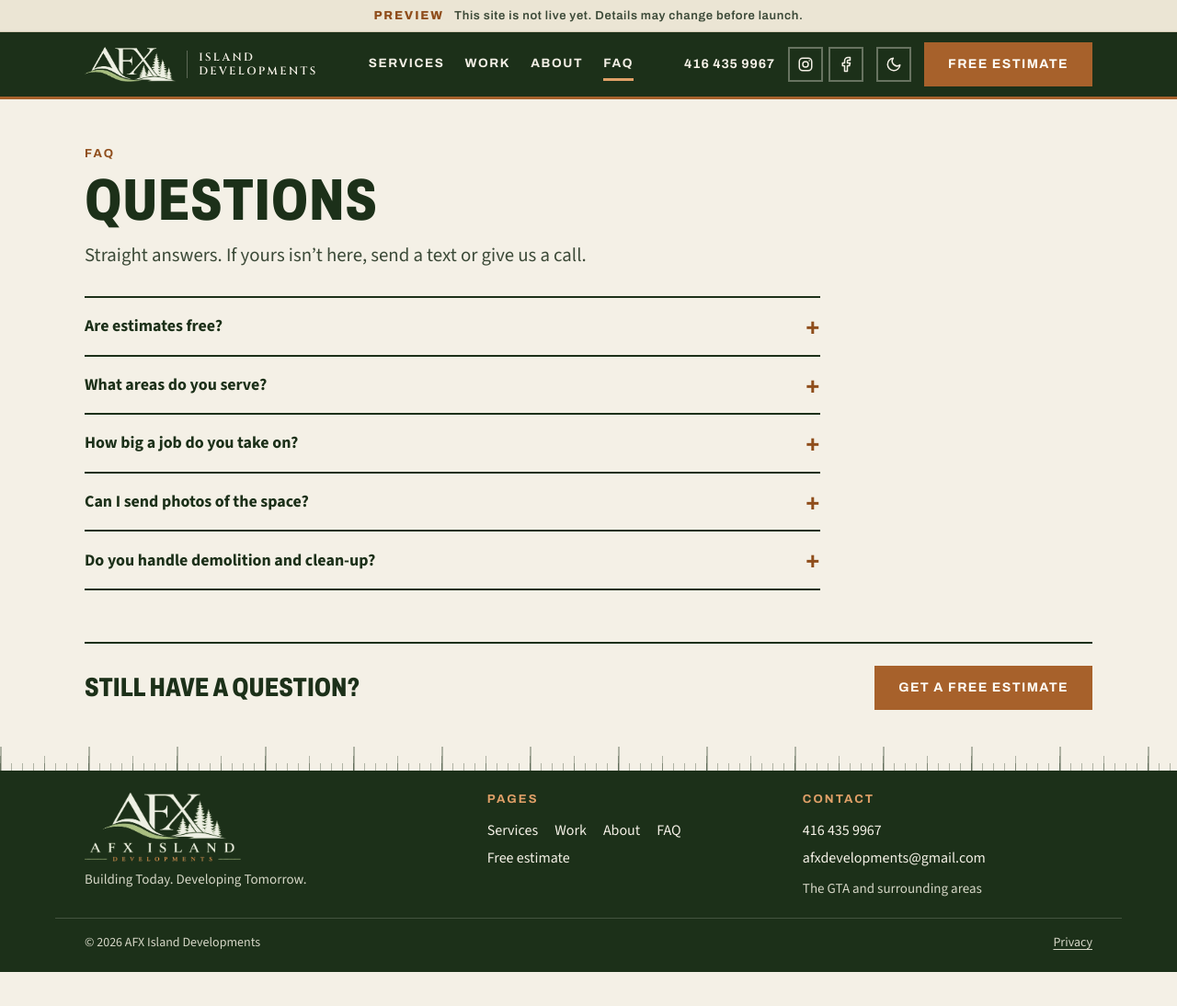
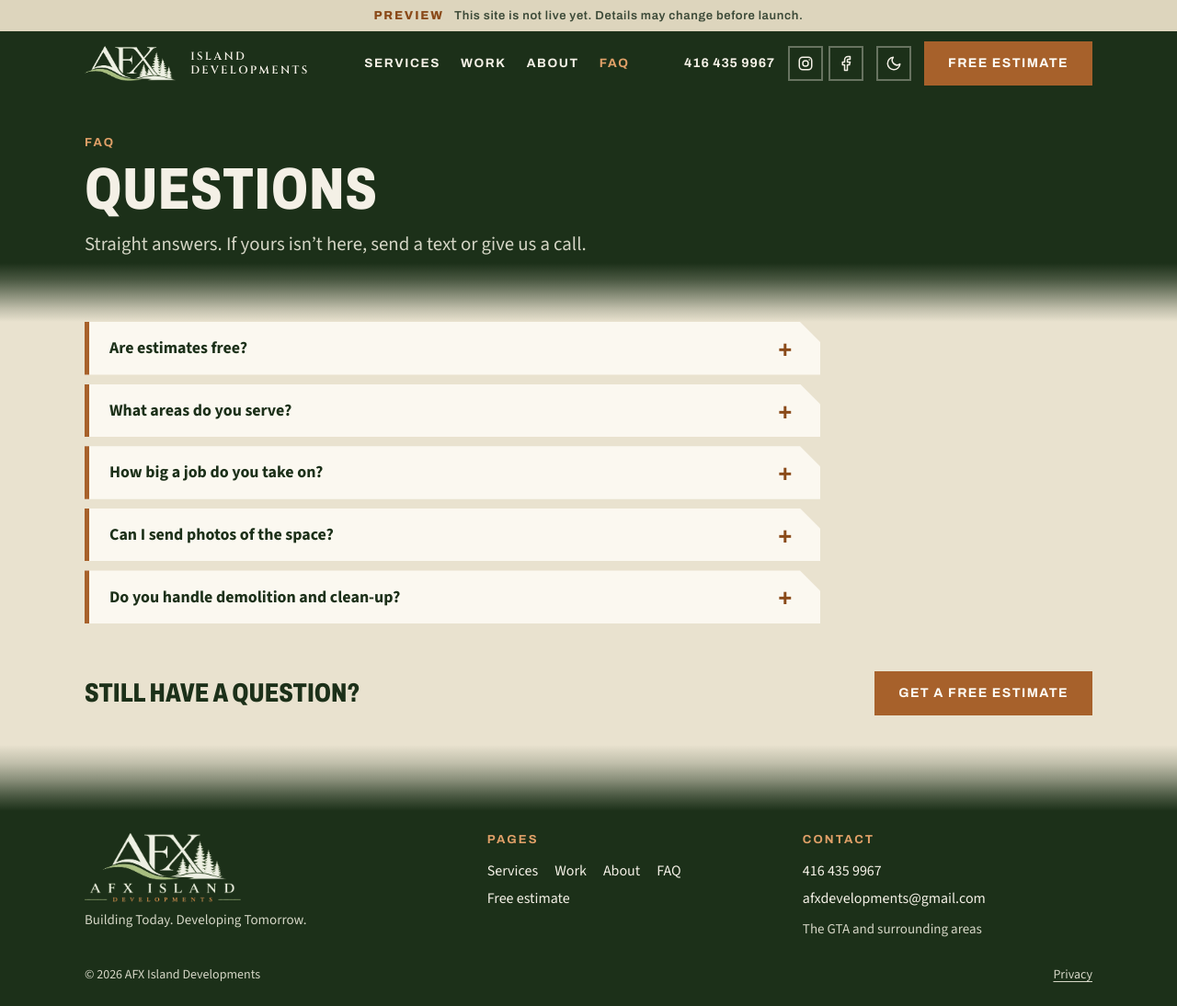
Before and after one commit to MarcosPila/afx-island-developments, a plain HTML site: page faq.html in a window 1280 px wide. Shown: the whole page at 92% size. Before the commit the page ends 1057 px from the top, so only its background shows below. Drawn offline with Linux system fonts and the light colour scheme.

Commit message:
Seamless look: remove ruler and divider lines, fade bands into the page, make cards the focal surface
- Remove the ruler edge; hero, inner-page headers and footer now fade smoothly into the page
- Remove hard lines: header border, section rules, FAQ/privacy/contact dividers, footer rule, logo divider, mobile menu lines
- FAQ questions become plates; active nav item shown by colour
- Deeper page canvas with the lightest surface on the cards (both themes); contrast checked
- Update README

Co-Authored-By: Claude Sonnet 5.5 <noreply@anthropic.com>

```diff
--- a/css/site.css
+++ b/css/site.css
@@ -6,11 +6,10 @@
   --cream: #f4f0e6;            /* the light colour used on the dark bands (header, hero, footer) */
   --on-dark: #d5d6c6;
   /* theme tokens (light) */
-  --paper: #f4f0e6; --alt: #ebe5d4; --card: #fbf8f0; --field: #fffdf7;
-  --ink: #1c3019; --ink-2: #3b4937; --ink-3: #566352;
+  --paper: #e9e2cf; --alt: #ddd5bd; --card: #fbf8f0; --field: #fffdf7;
+  --ink: #1c3019; --ink-2: #3b4937; --ink-3: #4f5c4b;
   --edge: #1c3019; --edge-strong: #1c3019; --line: #d6cdb6;
-  --accent-text: #8f4d1b; --olive-line: #5b623d; --sel-bg: #1c3019; --sel-fg: #f4f0e6; --err: #a8261e;
-  --tick-page: rgb(28 48 25 / .32);
+  --accent-text: #8a4a19; --olive-line: #5b623d; --sel-bg: #1c3019; --sel-fg: #f4f0e6; --err: #a8261e;
   color-scheme: light;
   --display: 'Archivo', ui-sans-serif, system-ui, sans-serif;
   --serif: 'Cinzel', Georgia, serif;
@@ -18,17 +17,17 @@
   --max: 1160px; --gutter: clamp(16px, 4vw, 32px);
 }
 @media (prefers-color-scheme: dark) { :root:not([data-theme="light"]) {
-  --paper: #0e180d; --alt: #142213; --card: #162615; --field: #0c140b;
+  --paper: #0b140a; --alt: #122011; --card: #1b2f1a; --field: #09110a;
   --ink: #eef0e4; --ink-2: #c9d0bf; --ink-3: #9aa795;
   --edge: #3d5638; --edge-strong: #7d9277; --line: #2a3d29;
   --accent-text: #e0a068; --olive-line: #7f8b55; --sel-bg: #eef0e4; --sel-fg: #1c3019; --err: #ff9b8f;
-  --tick-page: rgb(244 240 230 / .2); color-scheme: dark; } }
+  color-scheme: dark; } }
 :root[data-theme="dark"] {
-  --paper: #0e180d; --alt: #142213; --card: #162615; --field: #0c140b;
+  --paper: #0b140a; --alt: #122011; --card: #1b2f1a; --field: #09110a;
   --ink: #eef0e4; --ink-2: #c9d0bf; --ink-3: #9aa795;
   --edge: #3d5638; --edge-strong: #7d9277; --line: #2a3d29;
   --accent-text: #e0a068; --olive-line: #7f8b55; --sel-bg: #eef0e4; --sel-fg: #1c3019; --err: #ff9b8f;
-  --tick-page: rgb(244 240 230 / .2); color-scheme: dark; }
+  color-scheme: dark; }
 
 *, *::before, *::after { box-sizing: border-box; }
 html { -webkit-text-size-adjust: 100%; }
@@ -54,7 +53,7 @@ p { margin: 0 0 14px; }
 .lede { font-size: clamp(1.1rem, 1rem + .4vw, 1.3rem); color: var(--ink-2); max-width: 56ch; }
 
 /* preview bar (removed at launch, see README) */
-.preview-bar { background: var(--alt); color: var(--ink-2); text-align: center; padding: 8px var(--gutter); font: 600 13px/1.4 var(--display); letter-spacing: .05em; border-bottom: 1px solid var(--line); }
+.preview-bar { background: var(--alt); color: var(--ink-2); text-align: center; padding: 8px var(--gutter); font: 600 13px/1.4 var(--display); letter-spacing: .05em; }
 .preview-bar b { font-weight: 800; text-transform: uppercase; letter-spacing: .14em; margin-right: 8px; color: var(--accent-text); }
 
 /* buttons */
@@ -66,18 +65,18 @@ p { margin: 0 0 14px; }
 .dark .btn.ghost:hover { background: var(--cream); color: var(--forest); border-color: var(--cream); }
 
 /* header: dark in both themes, so text on it is always the light colour */
-.site-header { background: var(--forest); color: var(--cream); border-bottom: 3px solid var(--copper); }
+.site-header { background: var(--forest); color: var(--cream); }
 .bar { display: flex; align-items: center; gap: 24px; min-height: 70px; }
 .logo { display: flex; align-items: center; gap: 12px; color: var(--cream); text-decoration: none; }
 .logo img { height: 38px; width: auto; display: block; }
-.logo span { font: 600 12px/1.25 var(--serif); letter-spacing: .2em; text-transform: uppercase; padding-left: 12px; border-left: 1px solid rgb(244 240 230 / .3); color: var(--cream); }
+.logo span { font: 600 12px/1.25 var(--serif); letter-spacing: .2em; text-transform: uppercase; padding-left: 4px; color: var(--cream); }
 /* the wordmark always keeps the light colour against the dark header, including on hover and focus */
 .dark a.logo:hover, .dark a.logo:focus-visible { color: var(--cream); }
-.dark a.logo:hover span { color: var(--cream); border-left-color: var(--copper-light); }
+.dark a.logo:hover span { color: var(--cream); }
 .nav { display: flex; gap: 22px; margin-inline: auto; }
-.nav a { color: var(--cream); text-decoration: none; font: 700 13.5px/1 var(--display); letter-spacing: .12em; text-transform: uppercase; padding: 10px 0; border-bottom: 3px solid transparent; }
+.nav a { color: var(--cream); text-decoration: none; font: 700 13.5px/1 var(--display); letter-spacing: .12em; text-transform: uppercase; padding: 10px 0; }
 .dark .nav a:hover { color: var(--copper-light); }
-.nav a[aria-current="page"] { border-bottom-color: var(--copper-light); }
+.nav a[aria-current="page"] { color: var(--copper-light); }
 .nav .nav-est, .nav-social { display: none; }
 .bar-end { display: flex; align-items: center; gap: 14px; }
 .phone { color: var(--cream); text-decoration: none; font: 700 14px/1 var(--display); letter-spacing: .06em; white-space: nowrap; }
@@ -94,38 +93,47 @@ p { margin: 0 0 14px; }
 .btn.est { white-space: nowrap; }
 
 /* hero */
-.hero { position: relative; background: var(--forest); color: var(--cream); padding: clamp(28px, 4.5vw, 56px) 0 clamp(52px, 6vw, 64px); }
+/* the dark bands fade smoothly into the page: no edges, no rules */
+.hero, .page-head { --fade: 110px; background: linear-gradient(to bottom,
+  var(--forest) 0, var(--forest) calc(100% - var(--fade)),
+  color-mix(in srgb, var(--forest) 78%, var(--paper)) calc(100% - var(--fade) * .72),
+  color-mix(in srgb, var(--forest) 48%, var(--paper)) calc(100% - var(--fade) * .46),
+  color-mix(in srgb, var(--forest) 20%, var(--paper)) calc(100% - var(--fade) * .22),
+  var(--paper) 100%); color: var(--cream); }
+.hero { position: relative; padding: clamp(28px, 4.5vw, 56px) 0 calc(var(--fade) + 6px); }
 .hero-grid { display: grid; grid-template-columns: 1.25fr .75fr; gap: 48px; align-items: center; }
 .hero .eyebrow { color: var(--copper-light); }
 .hero h1 { margin: 12px 0 14px; }
 .hero .lede { color: var(--on-dark); margin-bottom: 0; }
 .actions { display: flex; flex-wrap: wrap; gap: 12px; margin-top: 24px; }
 .hero-logo { width: 100%; max-width: 380px; justify-self: end; }
-.facts { list-style: none; display: flex; flex-wrap: wrap; gap: 8px 32px; margin: 28px 0 0; padding: 16px 0 0; border-top: 1px solid rgb(244 240 230 / .2); color: var(--on-dark); font-size: 15px; }
+.facts { list-style: none; display: flex; flex-wrap: wrap; gap: 8px 32px; margin: 30px 0 0; padding: 0; color: var(--on-dark); font-size: 15px; }
 .facts b { font: 800 17px var(--display); color: var(--cream); margin-right: 4px; }
 
-/* tape-measure edge: a faint ruler along the bottom of the hero and the top of the footer */
-.ruler, .footer-ruler { --t: rgb(244 240 230 / .24); height: 26px; background:
-  linear-gradient(90deg, var(--t) 0 2px, transparent 2px) 0 100% / 96px 26px repeat-x,
-  linear-gradient(90deg, var(--t) 0 1px, transparent 1px) 0 100% / 48px 16px repeat-x,
-  linear-gradient(90deg, var(--t) 0 1px, transparent 1px) 0 100% / 12px 8px repeat-x; }
-.ruler { position: absolute; left: 0; right: 0; bottom: 0; }
-.footer-ruler { --t: var(--tick-page); margin-top: clamp(20px, 3vw, 32px); }
+/* soft fade from the page into the footer */
+.footer-fade { height: 72px; margin-top: clamp(12px, 2vw, 24px); background: linear-gradient(to bottom,
+  var(--paper) 0,
+  color-mix(in srgb, var(--forest) 20%, var(--paper)) 28%,
+  color-mix(in srgb, var(--forest) 48%, var(--paper)) 54%,
+  color-mix(in srgb, var(--forest) 78%, var(--paper)) 78%,
+  var(--forest) 100%); }
 
 /* sections */
 .section { padding: clamp(32px, 5vw, 60px) 0 clamp(8px, 1.5vw, 16px); }
 .section-head { display: flex; justify-content: space-between; align-items: baseline; flex-wrap: wrap; gap: 8px 16px; margin-bottom: 22px; }
 .more { font: 700 13px/1 var(--display); letter-spacing: .12em; text-transform: uppercase; }
-.page-head { padding: clamp(28px, 4.5vw, 52px) 0 clamp(16px, 2.5vw, 28px); }
+.page-head { --fade: 64px; padding: clamp(24px, 4vw, 44px) 0 calc(var(--fade) + 4px); }
 .page-head h1 { font-size: clamp(2.4rem, 1.5rem + 3.4vw, 4rem); margin: 10px 0 12px; }
-.page-head .lede { margin: 0; }
-.cta-row { display: flex; justify-content: space-between; align-items: center; flex-wrap: wrap; gap: 16px 32px; margin-top: clamp(32px, 5vw, 56px); padding-top: 24px; border-top: 2px solid var(--edge); }
+.page-head .lede { margin: 0; color: var(--on-dark); }
+.page-head .eyebrow { color: var(--copper-light); }
+.page-head .updated { color: var(--on-dark); }
+.cta-row { display: flex; justify-content: space-between; align-items: center; flex-wrap: wrap; gap: 16px 32px; margin-top: clamp(32px, 5vw, 52px); }
 .cta-row p { margin: 0; font: 800 clamp(1.3rem, 1rem + 1.2vw, 1.8rem)/1.1 var(--display); font-stretch: 75%; text-transform: uppercase; }
 
 /* cards: tonal plates with one cut corner and a copper edge */
-.tile, .svc, .proj, .step, .stat, .panel { --cut: 30px; background: var(--alt); border: 0; border-left: 5px solid var(--copper);
+.tile, .svc, .proj, .step, .stat, .panel, .faq details { --cut: 30px; background: var(--card); border: 0; border-left: 5px solid var(--copper);
   clip-path: polygon(0 0, calc(100% - var(--cut)) 0, 100% var(--cut), 100% 100%, 0 100%); }
-.tile, .step, .stat { --cut: 22px; }
+.tile, .step, .stat, .faq details { --cut: 22px; }
 .tile .n, .svc .n { display: inline-block; align-self: flex-start; margin: 0; padding: 5px 9px 4px; background: var(--copper); color: #fffdf7; font: 700 12px/1 var(--display); letter-spacing: .14em; }
 
 /* service tiles (home) and cards (services page) */
@@ -138,7 +146,7 @@ p { margin: 0 0 14px; }
 .tile:hover p { color: inherit; }
 .svc-grid { display: grid; grid-template-columns: repeat(auto-fit, minmax(250px, 1fr)); gap: 16px; }
 .svc { display: flex; flex-direction: column; gap: 10px; padding: 22px 20px 22px 22px; scroll-margin-top: 16px; }
-.svc:target { background: color-mix(in srgb, var(--alt), var(--copper) 16%); }
+.svc:target { background: color-mix(in srgb, var(--card), var(--copper) 16%); }
 .svc h3 { margin: 0; }
 .svc > p { margin: 0; color: var(--ink-2); font-size: 16px; line-height: 1.4; }
 .svc ul { list-style: none; margin: 0; padding: 0; font-size: 16px; }
@@ -177,14 +185,14 @@ p { margin: 0 0 14px; }
 .about-sec > h2 { margin-bottom: 20px; }
 
 /* faq */
-.faq { max-width: 800px; border-bottom: 2px solid var(--edge); }
-.faq details { border-top: 2px solid var(--edge); }
-.faq summary { display: flex; justify-content: space-between; gap: 16px; align-items: center; padding: 18px 0; cursor: pointer; list-style: none; font: 700 1.12rem/1.3 var(--body); }
+.faq { max-width: 800px; display: grid; gap: 10px; }
+.faq details { padding: 0 30px 0 22px; }
+.faq summary { display: flex; justify-content: space-between; gap: 16px; align-items: center; padding: 16px 0; cursor: pointer; list-style: none; font: 700 1.12rem/1.3 var(--body); }
 .faq summary::-webkit-details-marker { display: none; }
 .faq summary::after { content: '+'; font: 800 1.6rem/1 var(--display); color: var(--accent-text); }
 .faq details[open] summary::after { content: '\2212'; }
 .faq summary:hover { color: var(--accent-text); }
-.faq details p { margin: 0 0 18px; max-width: 62ch; color: var(--ink-2); }
+.faq details p { margin: 0 0 16px; max-width: 62ch; color: var(--ink-2); }
 
 /* estimate form */
 .quote-grid { display: grid; grid-template-columns: 1.3fr 1fr; gap: clamp(24px, 4vw, 48px); align-items: start; }
@@ -211,8 +219,8 @@ p { margin: 0 0 14px; }
 .panel h2 { font-size: 1.5rem; margin-bottom: 12px; }
 .preview { margin: 0; white-space: pre-wrap; word-break: break-word; font: 400 15px/1.5 var(--body); color: var(--ink-2); max-height: 340px; overflow: auto; }
 .contact-list { margin: 0; padding: 0; list-style: none; }
-.contact-list li { display: flex; justify-content: space-between; align-items: center; flex-wrap: wrap; gap: 6px 12px; padding: 10px 0; border-top: 1px solid var(--line); }
-.contact-list li:first-child { border-top: 0; padding-top: 0; }
+.contact-list li { display: flex; justify-content: space-between; align-items: center; flex-wrap: wrap; gap: 6px 12px; padding: 9px 0; }
+.contact-list li:first-child { padding-top: 0; }
 .contact-list .k { font: 700 12px/1 var(--display); letter-spacing: .14em; text-transform: uppercase; color: var(--ink-3); }
 .contact-list .v { font-weight: 600; }
 .copy { min-height: 32px; padding: 0 12px; border: 2px solid var(--edge-strong); background: transparent; color: var(--ink); font: 700 12px/1 var(--display); letter-spacing: .1em; text-transform: uppercase; cursor: pointer; margin-left: 10px; }
@@ -220,7 +228,7 @@ p { margin: 0 0 14px; }
 
 /* privacy / plain text pages */
 .prose { max-width: 740px; }
-.prose h2 { font-size: 1.5rem; margin: 32px 0 8px; padding-top: 20px; border-top: 2px solid var(--edge); }
+.prose h2 { font-size: 1.5rem; margin: 36px 0 8px; }
 .prose ul { margin: 0 0 14px; padding-left: 1.2em; }
 .prose li { margin-bottom: 6px; }
 .prose li::marker { color: var(--copper); }
@@ -236,7 +244,7 @@ p { margin: 0 0 14px; }
 .foot-grid h2 { margin: 0 0 10px; font: 700 13px/1.2 var(--display); letter-spacing: .16em; text-transform: uppercase; color: var(--copper-light); }
 .foot-grid a { display: block; padding: 3px 0; color: var(--cream); text-decoration: none; font-size: 16px; }
 .dark .foot-grid a:hover { color: var(--copper-light); text-decoration: underline; }
-.foot-base { display: flex; justify-content: space-between; flex-wrap: wrap; gap: 8px 16px; padding-top: 16px; padding-bottom: 20px; border-top: 1px solid rgb(244 240 230 / .18); font-size: 14px; color: var(--on-dark); }
+.foot-base { display: flex; justify-content: space-between; flex-wrap: wrap; gap: 8px 16px; padding-top: 8px; padding-bottom: 22px; font-size: 14px; color: var(--on-dark); }
 .foot-base a { color: var(--on-dark); }
 .dark .foot-base a:hover { color: var(--copper-light); }
 
@@ -255,11 +263,11 @@ p { margin: 0 0 14px; }
   .icon-btn { width: 40px; height: 40px; }
   .menu-btn { display: inline-flex; flex-direction: column; justify-content: center; gap: 5px; width: 44px; height: 44px; padding: 0 10px; border: 2px solid var(--cream); background: none; cursor: pointer; }
   .menu-btn span { display: block; height: 2px; background: var(--cream); }
-  .nav { order: 5; flex-basis: 100%; flex-direction: column; gap: 0; margin: 0 0 10px; border-top: 1px solid rgb(244 240 230 / .2); }
+  .nav { order: 5; flex-basis: 100%; flex-direction: column; gap: 0; margin: 0 0 10px; }
   .js .nav { display: none; }
   .menu-open .nav { display: flex; }
-  .nav a { padding: 16px 0; font-size: 15px; border-bottom: 1px solid rgb(244 240 230 / .12); }
-  .nav a[aria-current="page"] { border-bottom-color: rgb(244 240 230 / .12); color: var(--copper-light); }
+  .nav a { padding: 14px 0; font-size: 15px; }
+  .nav a[aria-current="page"] { color: var(--copper-light); }
   .nav .nav-est { display: block; color: var(--copper-light); }
   .nav-social { display: flex; gap: 8px; padding: 14px 0 4px; }
   .nav .nav-social a { display: inline-flex; padding: 0; border: 2px solid rgb(244 240 230 / .35); }
@@ -271,6 +279,7 @@ p { margin: 0 0 14px; }
   .foot-grid > :first-child { grid-column: 1 / -1; }
 }
 @media (max-width: 560px) {
+  .hero { --fade: 80px; }
   body { font-size: 16.5px; }
   .logo span { display: none; }
   .tiles { grid-template-columns: 1fr 1fr; gap: 10px; }
--- a/faq.html
+++ b/faq.html
@@ -50,7 +50,7 @@
   </div>
 </header>
 <main id="main">
-<div class="page-head"><div class="wrap">
+<div class="page-head dark"><div class="wrap">
   <p class="eyebrow">FAQ</p>
   <h1>Questions</h1>
   <p class="lede">Straight answers. If yours isn’t here, send a text or give us a call.</p>
@@ -62,7 +62,7 @@
 </div>
 </main>
 
-<div class="footer-ruler" aria-hidden="true"></div>
+<div class="footer-fade" aria-hidden="true"></div>
 <footer class="site-footer dark">
   <div class="wrap foot-grid">
     <div>
```
Also changed, not shown: about.html (+2 -2 lines), index.html (+1 -2 lines), privacy.html (+2 -2 lines), quote.html (+2 -2 lines), services.html (+2 -2 lines), work.html (+2 -2 lines), 1 other file.
